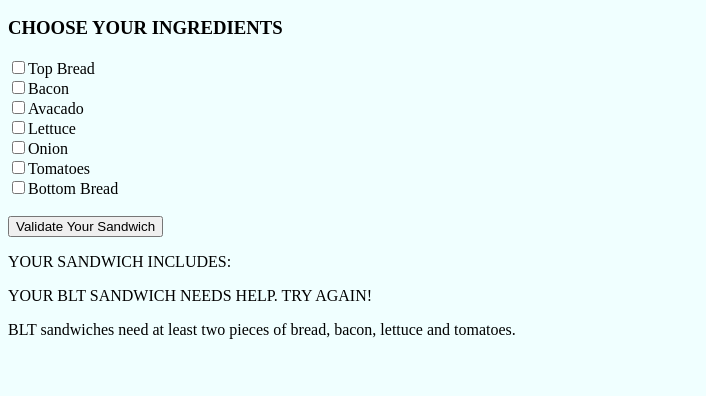
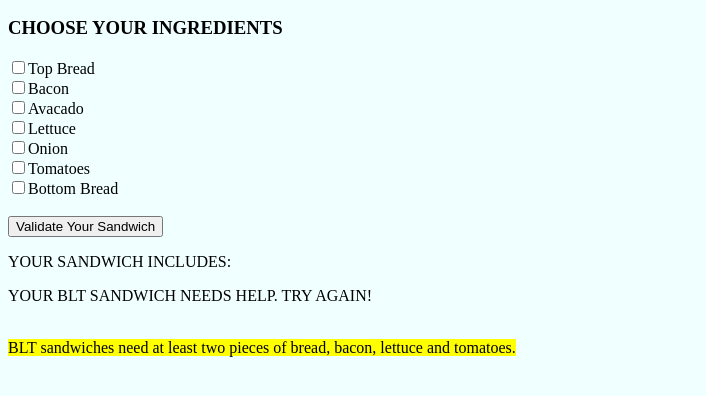
Before and after one commit to CSNatLUTHER/Tier1-Week5-StudySessionSolo-JQueryBLT, a plain HTML site: page index.html in a window 1280 px wide. Both pictures are taken after a click on the button "Validate Your Sandwich". Shown: the part 110-506 px from the top of the page, without its empty margins (0-706 px from the left). Drawn offline with Linux system fonts and the light colour scheme.

Commit message:
added some styling

```diff
--- a/Scripts/client.js
+++ b/Scripts/client.js
@@ -47,14 +47,8 @@ function buildBLT (ingredients){
     }
     else{
         $('#sandwichResults').empty();
-        el.append("<p id='result0'> YOUR SANDWICH INCLUDES:</p>" + ingredientsDisplay.join( ', '));
-        el.append("<p id='result'> YOUR BLT SANDWICH NEEDS HELP. TRY AGAIN! <br><p id='result2'> BLT sandwiches need at least two pieces of bread, bacon, lettuce and tomatoes.</p>");
+        el.append("<p id='result2'> YOUR SANDWICH INCLUDES:</p>" + ingredientsDisplay.join( ', '));
+        el.append("<p id='result3'> YOUR BLT SANDWICH NEEDS HELP. TRY AGAIN!</p> <br><span style='background-color: #FFFF00'>BLT sandwiches need at least two pieces of bread, bacon, lettuce and tomatoes.</span>");
     }
     return realSandwich
 }; // end buildBLT function
-
-// buildBLT(['bread', 'lettuce', 'bacon', 'tomatoes', 'bread']) // expect true
-// buildBLT(['bread', 'lettuce', 'bacon', 'tomatoes']) // expect false
-// buildBLT(['lettuce', 'bacon', 'tomatoes', 'bread']) // expect false
-// buildBLT(['bread', 'lettuce', 'bacon', 'tomatoes', 'celery', 'kiwi', 'kimchee','bread']) // expect true
-// buildBLT(['bread', 'lettuce', 'tomatoes', 'bread']) // expect false
--- a/Styles/style.css
+++ b/Styles/style.css
@@ -1,3 +1,6 @@
 body{
     background-color: azure;
 }
+#result4{
+    background-color: yellow;
+}
```
